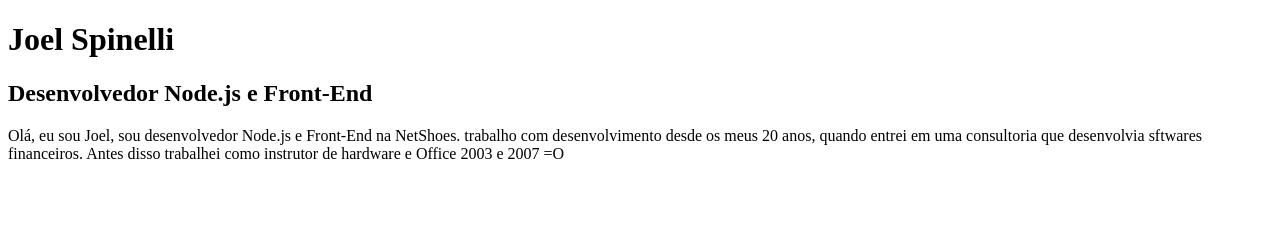
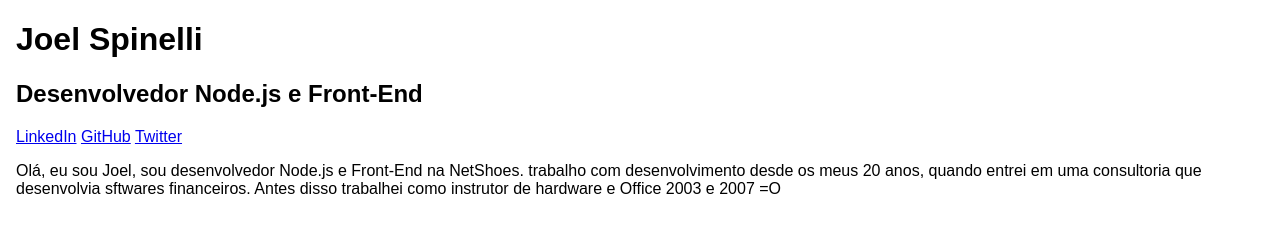
Before and after one commit to JoelSpinelli/Site-1.0, a website: page views/home.html in a window 1280 px wide. Drawn offline with Linux system fonts and the light colour scheme; files that its build step writes are made by us from their sources.

Commit message:
adicionado links e inicio do estilo

```diff
--- /dev/null
+++ b/public/css/style.css
@@ -0,0 +1,7 @@
+* {
+  font-family: Arial, Helvetica, sans-serif;
+}
+
+.container {
+  margin: 1rem;
+}
--- a/views/home.html
+++ b/views/home.html
@@ -6,13 +6,19 @@
   <meta name="viewport" content="width=device-width, initial-scale=1.0">
   <meta http-equiv="X-UA-Compatible" content="ie=edge">
   <title>Joel Spinelli</title>
+  <link rel="stylesheet" href="css/style.css">
 </head>
 
-<body>
-  <header>
-    <h1>Joel Spinelli</h1>
-    <h2>Desenvolvedor Node.js e Front-End</h2>
-  </header>
+<body class="container">
+  <div class="cabecalho">
+    <header>
+      <h1>Joel Spinelli</h1>
+      <h2>Desenvolvedor Node.js e Front-End</h2>
+    </header>
+    <a href="https://linkedin.com/in/joelspinelli" target="_blank">LinkedIn</a>
+    <a href="https://github.com/JoelSpinelli" target="_blank">GitHub</a>
+    <a href="https://twitter.com/joelspinelli" target="_blank">Twitter</a>
+  </div>
   <section>
     <p>
       Olá, eu sou Joel, sou desenvolvedor Node.js e Front-End na NetShoes.
```
